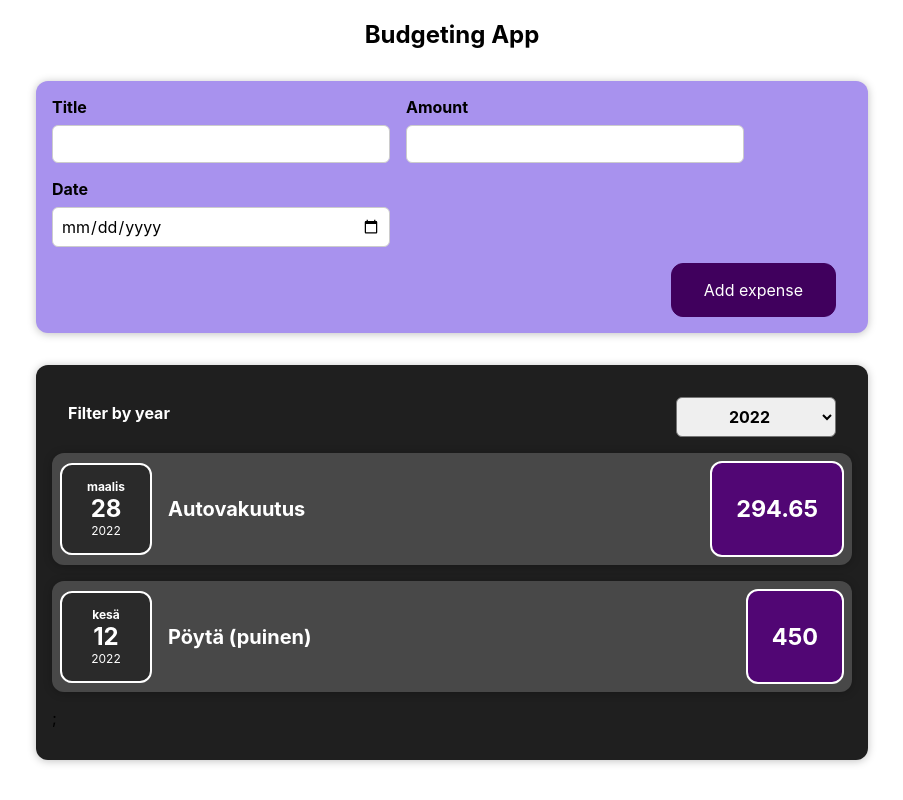
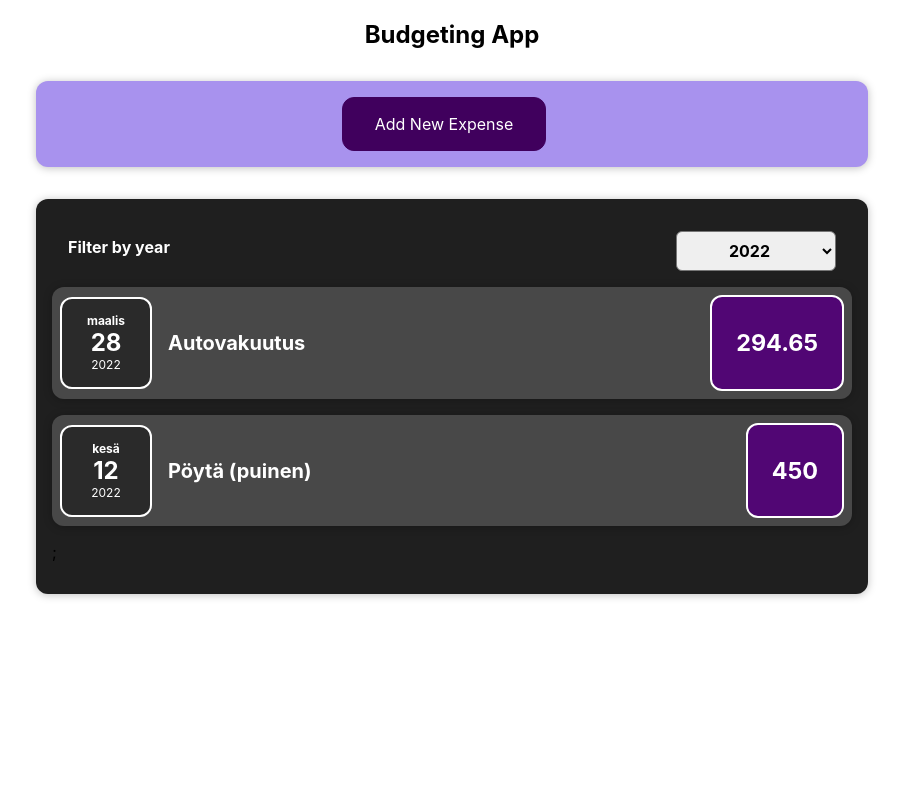
Before and after one commit to maijuriina/Budgeting-App, a React (Create React App) app in the folder budgeting-app/: page / in a window 1280 px wide. Shown: the whole page, without its empty margins (188-1091 px from the left). Built offline with nearby package versions, Linux system fonts and the light colour scheme.

Commit message:
Open and close form when adding/canceling add

```diff
--- a/budgeting-app/src/components/NewExpense/ExpenseForm.js
+++ b/budgeting-app/src/components/NewExpense/ExpenseForm.js
@@ -100,6 +100,9 @@ const ExpenseForm = (props) => {
         </div>
       </div>
       <div className="new-expense__actions">
+        <button type="button" onClick={props.onCancel}>
+          Cancel
+        </button>
         <button type="submit">Add expense</button>
       </div>
     </form>
--- a/budgeting-app/src/components/NewExpense/NewExpense.js
+++ b/budgeting-app/src/components/NewExpense/NewExpense.js
@@ -1,7 +1,10 @@
+import { useState } from "react";
 import "./NewExpense.css";
 import ExpenseForm from "./ExpenseForm";
 
 const NewExpense = (props) => {
+  const [isAdding, setIsAdding] = useState(false);
+
   const saveExpenseDataHandler = (enteredExpenseData) => {
     const expenseData = {
       ...enteredExpenseData, // this is userInput from ExpenseForm, spread to copy
@@ -10,12 +13,30 @@ const NewExpense = (props) => {
 
     // use prop to call onAddExpense in App.js, also passing expenseData originally from ExpenseForm
     props.onAddExpense(expenseData);
+
+    setIsAdding(false);
+  };
+
+  const startAddingHandler = () => {
+    setIsAdding(true); // opens form
+  };
+
+  const stopAddingHandler = () => {
+    setIsAdding(false); // closes form
   };
 
   // onSaveExpenseData is a prop which points to handler - therefore it can be accessed in ExpenseForm
   return (
     <div className="new-expense">
-      <ExpenseForm onSaveExpenseData={saveExpenseDataHandler} />
+      {!isAdding && (
+        <button onClick={startAddingHandler}>Add New Expense</button>
+      )}
+      {isAdding && (
+        <ExpenseForm
+          onSaveExpenseData={saveExpenseDataHandler}
+          onCancel={stopAddingHandler}
+        />
+      )}
     </div>
   );
 };
```
